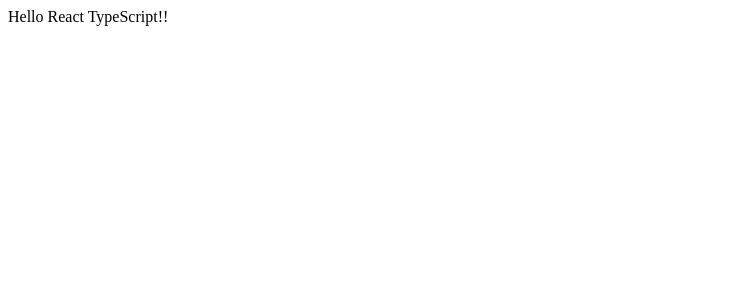
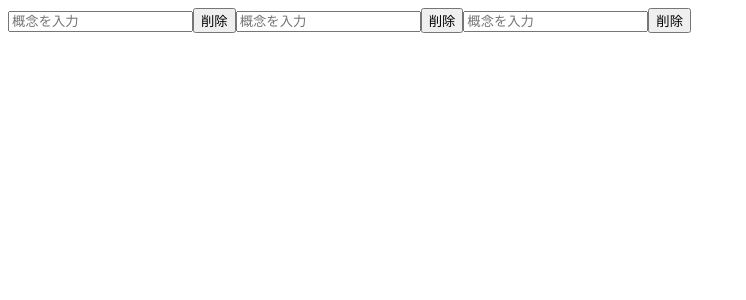
Before and after one commit to RKyo65535/MergeSortingWebApp, a React (Create React App) app: page / in a window 1280 px wide. Shown: the top 300 px of the page, without its empty margins (0-746 px from the left). Built offline with nearby package versions, Linux system fonts and the light colour scheme.

Commit message:
ボタンゾーンを作ってみた

```diff
--- /dev/null
+++ b/src/components/InputZone.tsx
@@ -0,0 +1,15 @@
+export function InputZone() {
+  return (
+    <>
+      <input
+        type="text"
+        className="name-input-button"
+        autoComplete="on"
+        placeholder="概念を入力"
+      ></input>
+      <button type="button" className="name-delete-button">
+        <span>削除</span>
+      </button>
+    </>
+  );
+}
--- a/src/index.tsx
+++ b/src/index.tsx
@@ -1,8 +1,13 @@
 import { StrictMode } from "react";
 import ReactDOM from "react-dom";
+import { InputZone } from "./components/InputZone";
 
 //rootタグのついた場所にReactでつくったものを入れるのだ
 ReactDOM.render(
-  <StrictMode>Hello React TypeScript!!</StrictMode>,
+  <StrictMode>
+    <InputZone />
+    <InputZone />
+    <InputZone />
+  </StrictMode>,
   document.getElementById("root")
 );
```
